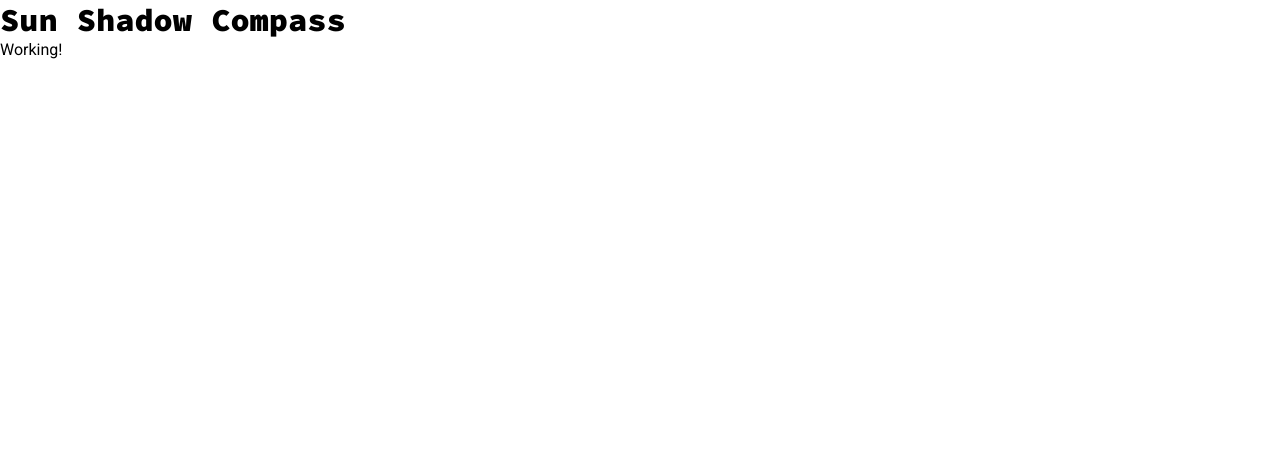
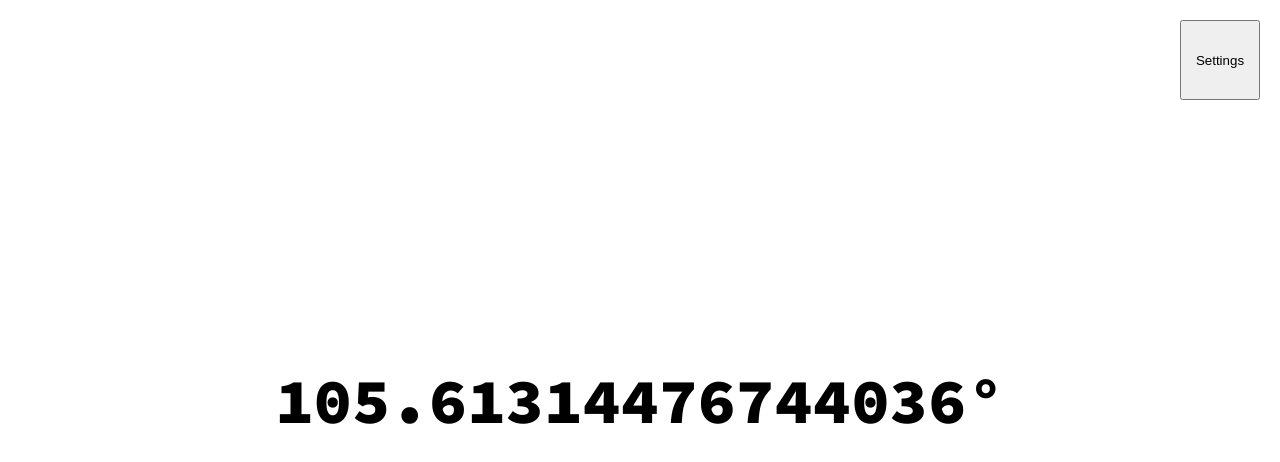
Before and after one commit to Gilltacular/Sun-Shadow-Compass, a Svelte app: page / in a window 1280 px wide. Shown: the top 462 px of the page. Built offline with nearby package versions, Linux system fonts and the light colour scheme.

Commit message:
Add DisplayPanel (A4 three-tier) and SettingsPanel, wire into App.svelte

```diff
--- a/src/App.svelte
+++ b/src/App.svelte
@@ -1,7 +1,45 @@
 <!-- App.svelte -->
-<script lang="ts"></script>
+<script lang="ts">
+    import { settingsStore } from './stores/settingsStore';
+    import DisplayPanel from './components/DisplayPanel.svelte';
+    import { calcSunData } from './utils/sunCalc';
+    import { getUtcOffset } from './utils/timezone';
+    import SettingsPanel from './components/SettingsPanel.svelte';
 
-<h1>Sun Shadow Compass</h1>
-    <p>Working!</p>
+    const sunData = $derived(calcSunData(
+        $settingsStore.dateTime ? new Date($settingsStore.dateTime) : new Date(),
+        $settingsStore.latitude,
+        $settingsStore.longitude,
+        getUtcOffset()
+    ));
 
-<style></style>
+    let panelOpen = $state(false);
+
+    $effect(() => {
+        document.documentElement.setAttribute('data-theme', $settingsStore.theme);
+    });
+
+</script>
+
+<DisplayPanel sunData={sunData} />
+
+{#if !panelOpen}
+    <button class="settings-btn" onclick={() => panelOpen = !panelOpen}>Settings</button>
+{/if}
+
+{#if panelOpen}
+    <SettingsPanel close={() => panelOpen = false} />
+{/if}
+
+<style>
+
+.settings-btn {
+    position:   fixed;
+    top:        20px;
+    right:      20px;
+    width:      80px;
+    height:     80px;
+    z-index:    999;
+}
+
+</style>
--- /dev/null
+++ b/src/components/DisplayPanel.svelte
@@ -0,0 +1,52 @@
+<script lang="ts">
+    import type { SunData } from '../types';
+
+    let { sunData }: { sunData: SunData } = $props();
+
+    const tier = $derived(sunData.solarAltitude > 0 ? 1 : sunData.solarAltitude > -18 ? 2 : 3);
+</script>
+
+{#if tier === 1 }
+    <div class="mainElement">
+        <h1 class="angleMessage">{ sunData.shadowAngle }°</h1>
+        <!-- no message -->
+    </div>
+{:else if tier === 2 }
+    <div class="mainElement">
+        <h1 class="angleMessage dimmed">{ sunData.shadowAngle }°</h1>
+        <p class="messages">Sun below horizon — theoretical bearing</p>
+    </div>
+{:else}
+    <div class="mainElement">
+        <p class="messages">Astronomical darkness — no usable bearing</p>
+    </div>
+{/if}
+
+<style>
+    .mainElement {
+        display:            flex;
+        flex-direction:     column;
+        justify-content:    center;
+        align-items:        center;
+        min-height:         100vh;
+
+        background-color:   var(--bg-color);
+        color:              var(--fg-color);
+    }
+
+    .angleMessage {
+        font-family:        'Source Code Pro', 'Courier New', monospace;
+        font-weight:        900;
+        font-size:          4rem;
+    }
+
+    .messages {
+        font-family:        'Roboto';
+        font-weight:         400;
+        font-size:           1rem;
+    }
+
+    .dimmed {
+        opacity: 0.4;
+    }
+</style>
--- /dev/null
+++ b/src/components/SettingsPanel.svelte
@@ -0,0 +1,83 @@
+<!-- SettingsPanel.svelte -->
+<script lang="ts">
+    import { settingsStore } from '../stores/settingsStore';
+
+    let { close }: { close: () => void } = $props();
+</script>
+
+<div class="backdrop" onclick={() => close()}>
+    <div class="slide" onclick={(e) => e.stopPropagation()}>
+        <!-- Close Button -->
+        <button onclick={() => close()}>X</button>
+
+        <!-- Theme Modes -->
+        <button onclick={() => settingsStore.update(settings => ({...settings, theme: 'dark'}))}>DARK MODE</button>
+        <button onclick={() => settingsStore.update(settings => ({...settings, theme: 'daylight'}))}>DAY MODE</button>
+        <button onclick={() => settingsStore.update(settings => ({...settings, theme: 'redlight'}))}>REDLIGHT MODE</button>
+
+        <!-- Auto/Manual Mode Toggle -->
+        <button onclick={() => settingsStore.update(settings => ({ ...settings, inputMode: settings.inputMode === 'auto' ? 'manual' : 'auto' }))}>AUTO/MANUAL</button>
+        <!-- Show if toggled "Manual" -->
+        {#if $settingsStore.inputMode === 'manual'}
+            <p>LATITUDE:</p>
+            <input
+                type="number"
+                value={$settingsStore.latitude}
+                oninput={(e) => settingsStore.update(settings => ({ ...settings, latitude: parseFloat(e.currentTarget.value) }))}
+            />
+            <p>LONGITUDE:</p>
+            <input
+                type="number"
+                value={$settingsStore.longitude}
+                oninput={(e) => settingsStore.update(settings => ({ ...settings, longitude: parseFloat(e.currentTarget.value) }))}
+            />
+            <p>DATE/TIME:</p>
+            <input
+                type="datetime-local"
+                value={$settingsStore.dateTime ?? ''}
+                oninput={(e) => settingsStore.update(settings => ({ ...settings, dateTime: e.currentTarget.value }))}
+            />
+        {/if}
+
+        <!-- Decimal/DMS selection -->
+        <button onclick={() => settingsStore.update(settings => ({ ...settings, units: settings.units === 'decimal' ? 'dms' : 'decimal' }))}>Decimal/DMS</button>
+    </div>
+</div>
+
+<style>
+
+.backdrop {
+    position:   fixed;
+    top:        0;
+    left:       0;
+    width:      100%;
+    height:     100%;
+    z-index:    1000;
+
+    background-color:   rgba(0,0,0,0.5);
+}
+
+.slide {
+    display:        flex;
+    flex-direction: column;
+    right:          0;
+    width:          300px;
+    height:         100%;
+    padding:        2px;
+    position:       fixed;
+
+    background-color:   var(--bg-color);
+    color:              var(--fg-color);
+}
+
+.slide > * + * {
+    margin-top: 12px;
+}
+
+.slide button,
+.slide input {
+    height:     76px;
+    width:      100%;
+}
+
+</style>
```
